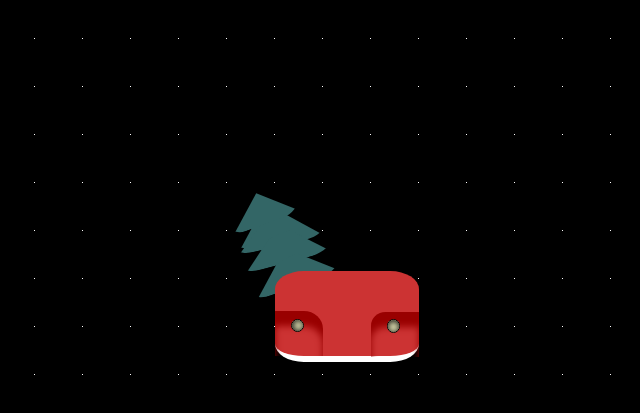
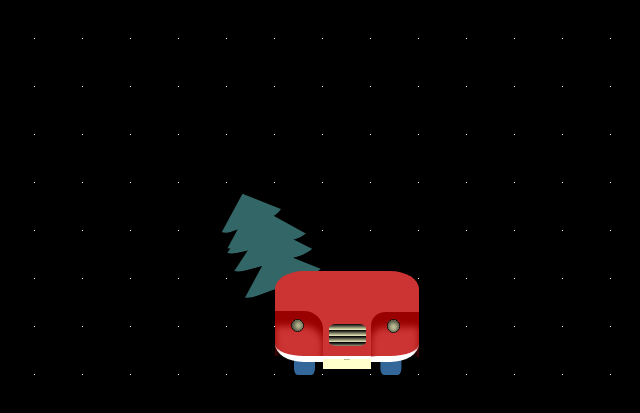
Before and after one commit to bavilari93/chritmas, a plain HTML site: page index.html in a window 1280 px wide. Shown: the part 41-454 px from the top of the page, without its empty margins (293-933 px from the left). Drawn offline with Linux system fonts and the light colour scheme.

Commit message:
car plate and tire

```diff
--- a/index.html
+++ b/index.html
@@ -15,16 +15,16 @@
             <div class="branch-3"></div>
         </div>
         <div class="car">
+            <div class="inner"></div>
             <div class="light">
-                <div class="inner-light"></div>
             </div>
             <div class="light left-light">
-                <div class="inner-light"></div>
             </div>
-            <div class="tire"></div>
-            <div class="plate"></div>
-            <div class="roof"></div>
         </div>
+    <div class="tire"></div>
+    <div class="plate">festive 3</div>
+    <div class="roof"></div>
+    </div>
 </body>
 
 </html>
--- a/style.scss
+++ b/style.scss
@@ -119,7 +119,7 @@ body {
 
     &:after {
         margin-left: 6rem;
-        margin-top:-1.3rem;
+        margin-top: -1.3rem;
         border-radius: 30% 0 0 0;
     }
 }
@@ -133,13 +133,51 @@ body {
     border-radius: 100%;
     border: solid .08rem black;
     box-shadow: inset 1px 0px 7px black;
-    margin-top:3rem;
-    margin-left:1rem;
+    margin-top: 3rem;
+    margin-left: 1rem;
 
 }
 
-.left-light{
-	margin-left: 7rem;
-	margin-top:-.8rem;
-	box-shadow: inset 0px 1px 7px black;
+.left-light {
+    margin-left: 7rem;
+    margin-top: -.8rem;
+    box-shadow: inset 0px 1px 7px black;
 }
+
+.inner {
+    position: absolute;
+    height: 1.4rem;
+    width: 2.3rem;
+    background: repeating-linear-gradient(black, #ffffcc 28%);
+    border-radius: 20%;
+    margin-top: 3.3rem;
+    margin-left: 3.4rem;
+}
+
+.tire {
+    height: 2rem;
+    width: 1.3rem;
+    border-radius:20%;
+    background-color:#336699;
+    margin-top: 24rem;
+        &:before {
+        content: '';
+        position: absolute;
+        height: 2rem;
+        width: 1.3rem;
+        border-radius: 20%;
+        background-color: #336699;
+        transform:translateX(5.4rem);
+        z-index:-1;
+    }
+}
+.plate{
+position:absolute;
+	width:3rem;
+	height:.6rem;
+	background:#ffffcc;
+	font-size:.08rem;
+	text-align:center;
+	text-transform:uppercase;
+	margin-top:25rem;
+}
```
Also changed, not shown: style.css, 1 other file.
